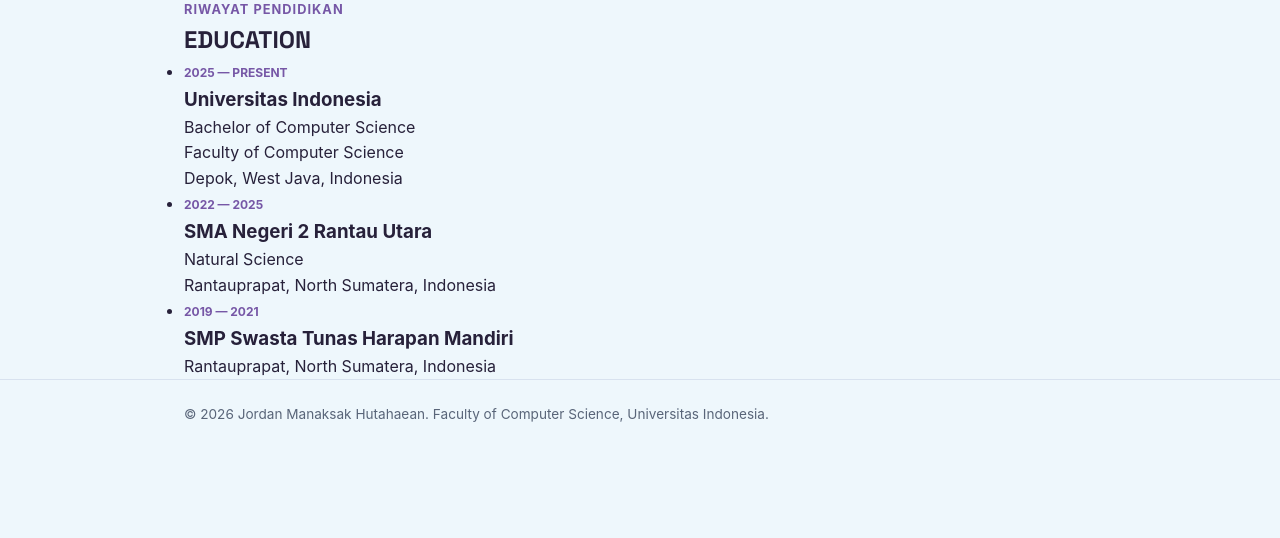
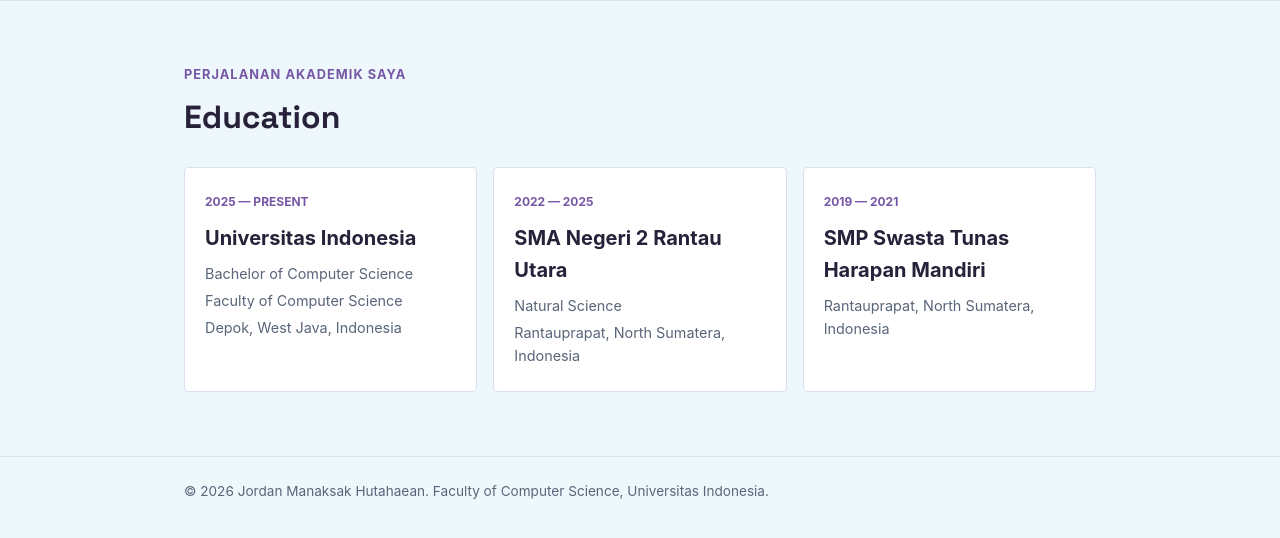
Before and after one commit to joan09go-dotcom/myportofolio, a Django app: page /education/ in a window 1280 px wide. Shown: the part 74-612 px from the top of the page. Run offline with Django 5.2, Linux system fonts and the light colour scheme; data comes from the database, SQL or seed files in the repository.

Commit message:
refactor: Memperbaiki dan mengubah beberapa bagian dari kode education.html

```diff
--- a/templates/education.html
+++ b/templates/education.html
@@ -1,10 +1,11 @@
+
 <!DOCTYPE html>
 <html lang="en">
 
 <head>
     <meta charset="UTF-8">
     <meta name="viewport" content="width=device-width, initial-scale=1.0">
-    <title>Experience - {{ name }}</title>
+    <title>Education - {{ name }}</title>
     <link rel="preconnect" href="https://fonts.googleapis.com">
     <link rel="preconnect" href="https://fonts.gstatic.com" crossorigin>
     <link href="https://fonts.googleapis.com/css2?family=Space+Grotesk:wght@500;700&display=swap" rel="stylesheet">
@@ -24,36 +25,44 @@
     </header>
 
     <main>
-        <section class="education" id="education">
+        <section class="education-section" id="education">
             <div class="container">
-                <p class="section-kicker">Riwayat Pendidikan</p>
-                <h1>EDUCATION</h1>
-                <ul class="education-list">
+                <p class="section-kicker">Perjalanan akademik saya</p>
+                <h1>Education</h1>
+
+                <div class="education-grid">
                     {% for edu in education_list %}
-                        <li>
-                            <time class="education-year">
+                        <article class="education-card">
+                            <span class="education-year">
                                 {{ edu.year_display }}
-                            </time>
-                            <div class="education-info">
-                                <h3>{{ edu.institution }}</h3>
-                                {% if edu.degree %}
-                                    <p>{{ edu.degree }}</p>
-                                {% endif %}
-                                {% if edu.faculty %}
-                                    <p>{{ edu.faculty }}</p>
-                                {% endif %}
-                                <p>{{ edu.location }}</p>
-                            </div>
-                        </li>
+                            </span>
+                            <h2>{{ edu.institution }}</h2>
+
+                            {% if edu.degree %}
+                                <p class="education-degree">{{ edu.degree }}</p>
+                            {% endif %}
+
+                            {% if edu.faculty %}
+                                <p class="education-faculty">
+                                    {{ edu.faculty }}
+                                </p>
+                            {% endif %}
+
+                            <p class="education-location">
+                                {{ edu.location }}
+                            </p>
+                        </article>
                     {% empty %}
-                        <p class="empty-state">Belum ada riwayat pendidikan yang ditambahkan.</p>
+                        <p class="empty-state">
+                            Belum ada riwayat pendidikan yang ditambahkan.
+                        </p>
                     {% endfor %}
-                </ul>
+                </div>
             </div>
         </section>
     </main>
 
- <footer class="site-footer">
+    <footer class="site-footer">
         <div class="container">
             <p>&copy; 2026 {{ name }}. Faculty of Computer Science, Universitas Indonesia.</p>
         </div>
--- a/templates/experience.html
+++ b/templates/experience.html
@@ -4,7 +4,7 @@
 <head>
     <meta charset="UTF-8">
     <meta name="viewport" content="width=device-width, initial-scale=1.0">
-    <title>Experience - {{ name }}</title>
+    <title>{{ name }} - Portfolio</title>
     <link rel="preconnect" href="https://fonts.googleapis.com">
     <link rel="preconnect" href="https://fonts.gstatic.com" crossorigin>
     <link href="https://fonts.googleapis.com/css2?family=Space+Grotesk:wght@500;700&display=swap" rel="stylesheet">
```
Lines whose indentation alone changed are shown as unchanged.
